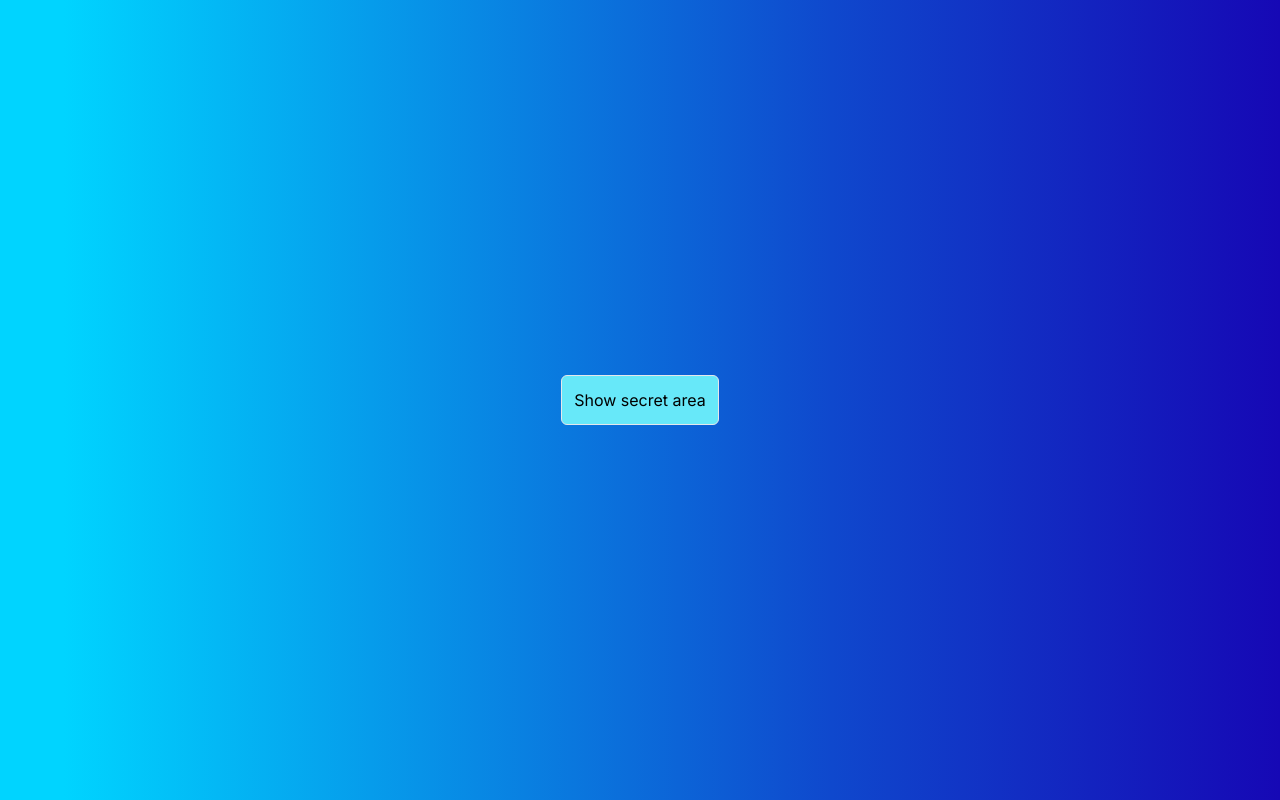
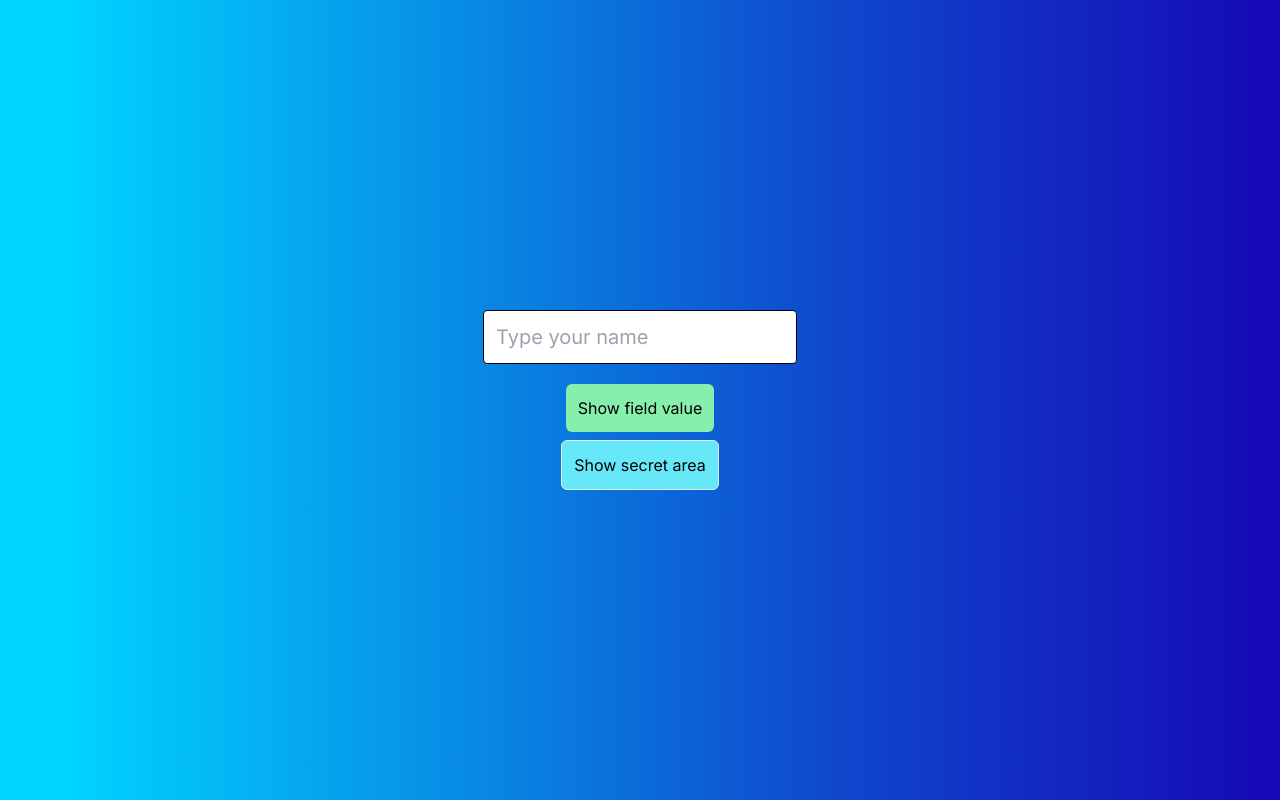
Before and after one commit to mspdl/reactjs-first_project, a Next.js app: page / in a window 1280 px wide. Built offline with nearby package versions, Linux system fonts and the light colour scheme.

Commit message:
state with fields

```diff
--- a/src/components/StateExample.tsx
+++ b/src/components/StateExample.tsx
@@ -1,16 +1,37 @@
 import { useState } from "react";
 
 const StateExample = () => {
-  const [showSecret, setShowScret] = useState(false);
+  const [showSecret, setShowSecret] = useState(false);
+  const [nameInput, setNameInput] = useState("");
+  const [showName, setShowName] = useState(false);
 
-  const handleButtonClick = () => {
-    setShowScret(!showSecret);
+  const handleButtonSecretAreaClick = () => {
+    setShowSecret(!showSecret);
   };
+
+  const handleShowInputButtonClick = () => {
+    setShowName(!showName);
+  };
+
   return (
     <>
+      <input
+        type="text"
+        className="border border-black p-3 text-xl text-black rounded"
+        placeholder="Type your name"
+        value={nameInput}
+        onChange={(e) => setNameInput(e.target.value)}
+      />
+      <button
+        onClick={handleShowInputButtonClick}
+        className="p-3 bg-green-300 rounded-md mt-3"
+      >
+        {showName ? "Hide" : "Show"} field value
+      </button>
+      {showName && <p>{nameInput}</p>}
       <button
         className="border p-3 rounded-md bg-cyan-300"
-        onClick={handleButtonClick}
+        onClick={handleButtonSecretAreaClick}
       >
         {showSecret ? "Hide" : "Show"} secret area
       </button>
```
